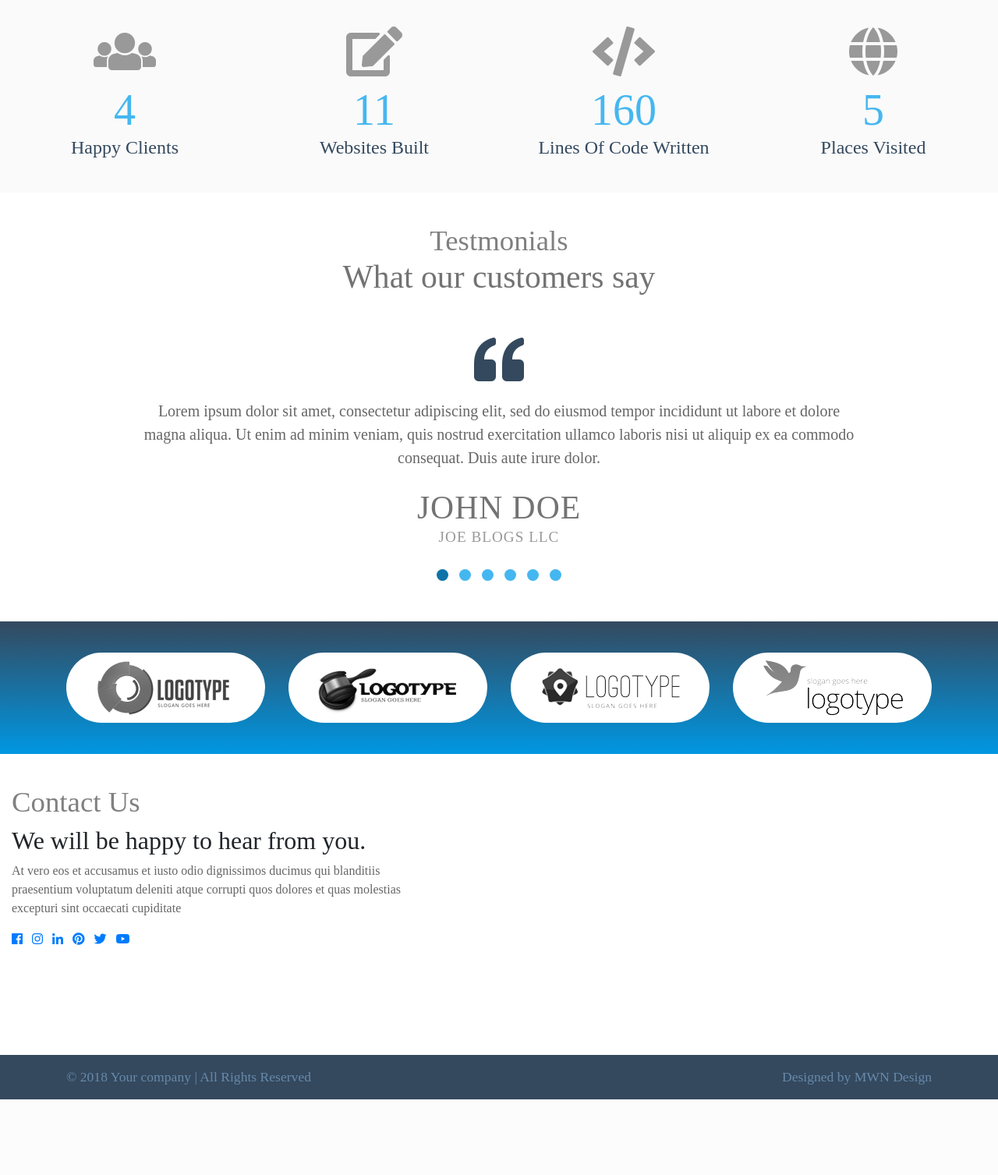
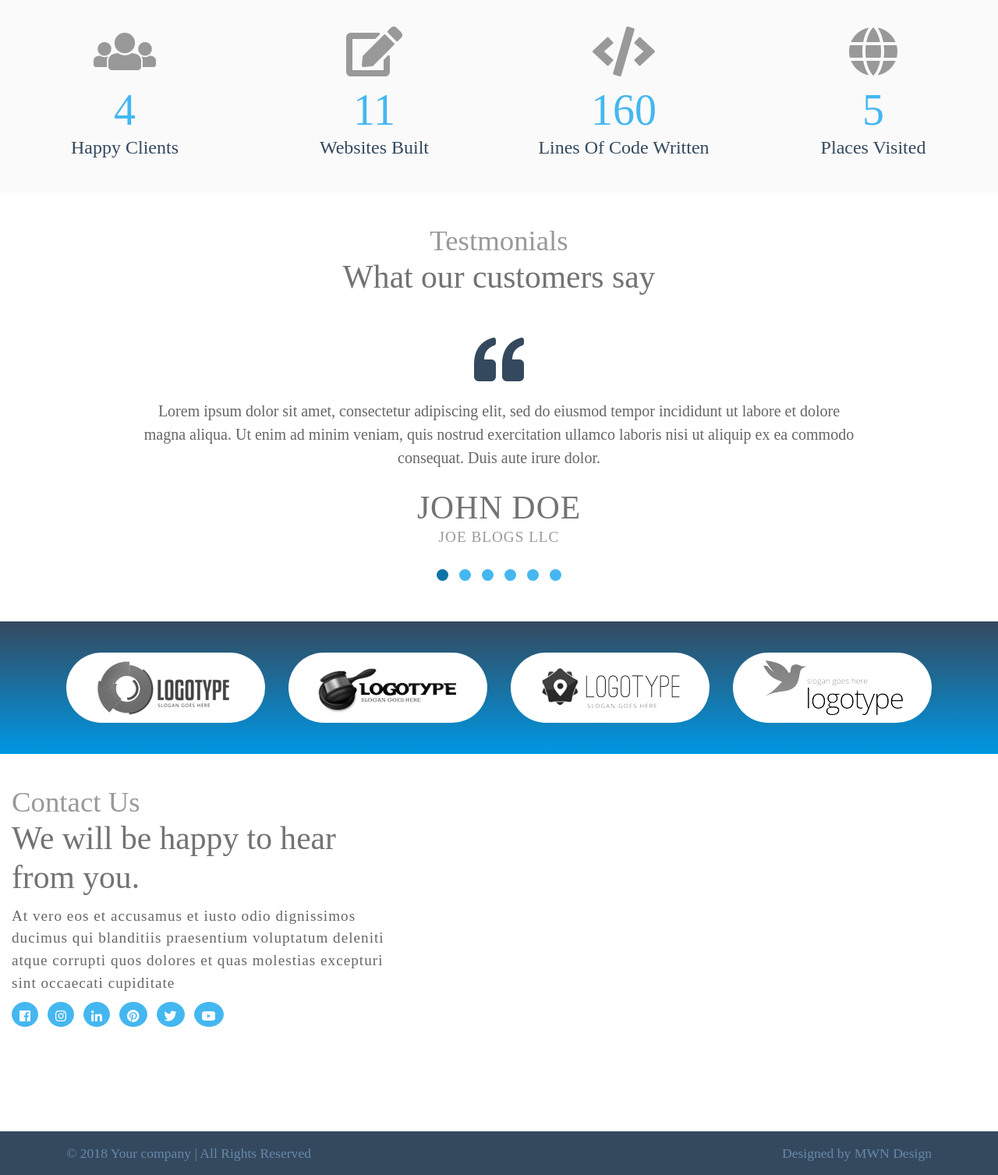
Before and after one commit to MattN1014/freshport, a PHP site: page / in a window 1280 px wide. Shown: the part 2192-3699 px from the top of the page at 78% size. Before the commit the page ends 3602 px from the top, so only its background shows below. Run offline with PHP 8.4, Linux system fonts and the light colour scheme; some web fonts are replaced.

Commit message:
Contact text section styles added
The styles for the contact text section have been added, this includes styles for the social media links

```diff
--- a/assets/css/custom.css
+++ b/assets/css/custom.css
@@ -24,7 +24,7 @@ section {
                     Site wide typography
 ===========================================================*/
 .small-heading {
-  color: #808080;
+  color: #999999;
   font-size: 2.3rem;
 }
 p {
@@ -345,6 +345,34 @@ p {
 /*===========================================================
                     Contact Section Styles
 ===========================================================*/
+#contact h1 {
+  margin-bottom: 0;
+}
+#contact h2 {
+  color: #737373;
+  font-size: 2.6rem;
+  margin-bottom: 10px;
+}
+#contact p {
+  font-size: 1.2rem;
+  letter-spacing: 1px;
+}
+#contact .social-links {
+  margin: 15px auto;
+}
+#contact .social-links > .list-inline-item > a {
+  background-color: #45b7f0;
+  border-radius: 100%;
+  padding: 10px 10px 5px 10px;
+}
+#contact .social-links > .list-inline-item > a > i {
+  color: #ffffff;
+}
+#contact .social-links > .list-inline-item > a:hover {
+  background-color: #34495e;
+  -webkit-transition: all 0.4s;
+  transition: all 0.4s;
+}
 /*===========================================================
                     Modal Styles
 ===========================================================*/
--- a/assets/less/custom.less
+++ b/assets/less/custom.less
@@ -42,7 +42,7 @@ section {
 ===========================================================*/
 
 .small-heading {
-	color: lighten(@b, 50%);
+	color: lighten(@b, 60%);
 	font-size: 2.3rem;
 }
 
@@ -448,6 +448,49 @@ p {
                     Contact Section Styles
 ===========================================================*/
 
+#contact {
+
+}
+
+#contact h1 {
+	margin-bottom: 0;
+}
+
+#contact h2 {
+	color: lighten(@b, 45%);
+	font-size: 2.6rem;
+	margin-bottom: 10px;
+}
+
+#contact p {
+	font-size: 1.2rem;
+	letter-spacing: 1px;
+}
+
+#contact .social-links {
+	margin: 15px auto;
+}
+
+#contact .social-links > .list-inline-item {
+
+}
+
+#contact .social-links > .list-inline-item > a {
+	background-color: @secondry;
+	border-radius: 100%;
+	padding: 10px 10px 5px 10px;
+}
+
+#contact .social-links > .list-inline-item > a > i {
+	color: @w;
+}
+
+#contact .social-links > .list-inline-item > a:hover {
+	background-color: @primary;
+	-webkit-transition: all 0.4s;
+	transition: all 0.4s;
+}
+
 /*===========================================================
                     Modal Styles
 ===========================================================*/
```
